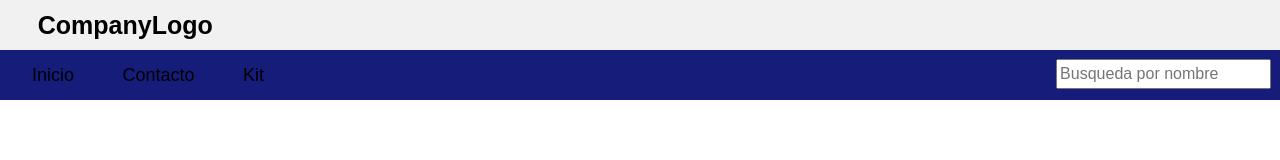
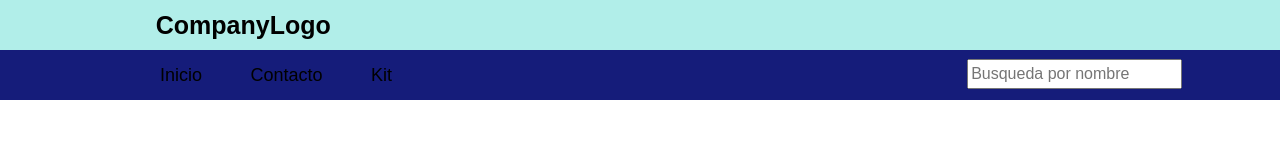
Before and after one commit to msabate00/TiendaMascarillas, a plain HTML site: page index.html in a window 1280 px wide. Drawn offline with nearby package versions, Linux system fonts and the light colour scheme.

Commit message:
msm - header ajustes varios

```diff
--- a/css/header_footer.css
+++ b/css/header_footer.css
@@ -8,7 +8,7 @@ body {
 .header {
   box-sizing: border-box;
   overflow: hidden;
-  background-color: #f1f1f1;
+  background-color: #b1eee9;
   /*padding: 20px 10px;*/
 }
 
@@ -25,7 +25,8 @@ body {
 }
 
 .header a.logo {
-  padding: 10px;
+  padding-left: 10%;
+  /*padding: 10px;*/
   font-size: 25px;
   font-weight: bold;
 }
@@ -38,16 +39,18 @@ body {
 .header-left {
   float: left;
   line-height: 20px;
+
 }
 
 .header-right {
+  padding-left: 10%;
   background-color: rgb(21, 28, 122);
 }
 
 #busqueda{
     margin-top: 1ch;
     margin-bottom: 1ch;
-    margin-right: 1ch;
+    margin-right: 11ch;
     margin-left: 1ch;
     float: right;
 }
```
